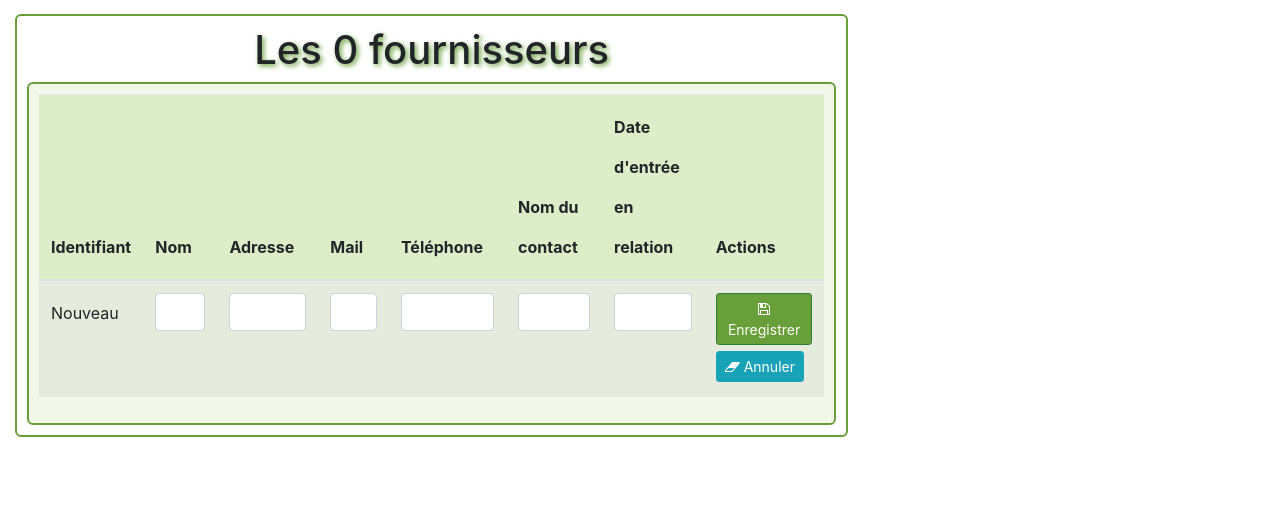
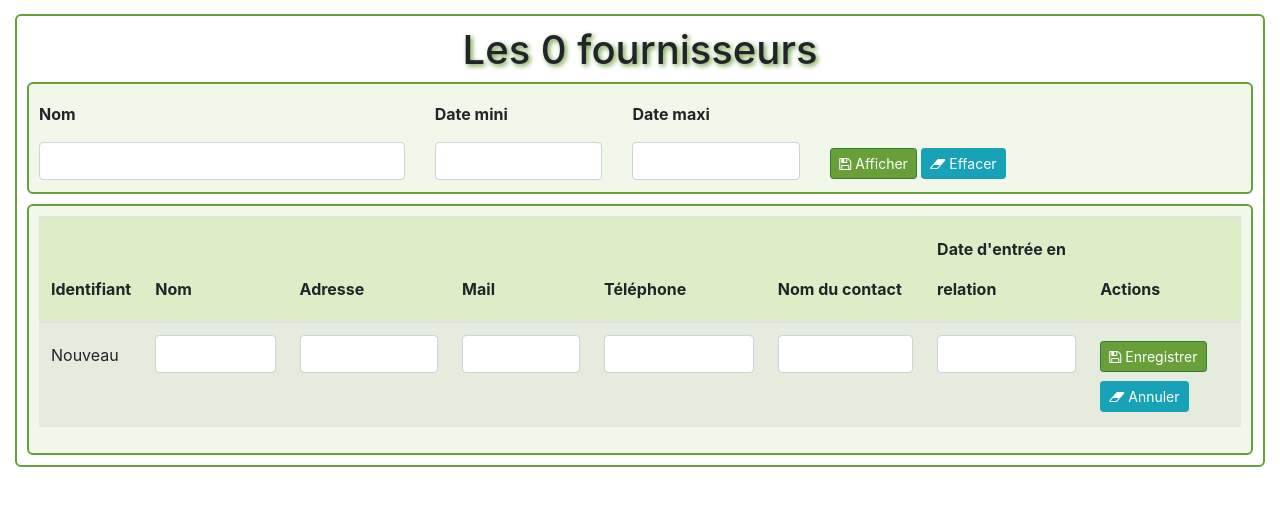
Before and after one commit to ProjetMaya/Maya, a Symfony app: template templates/fournisseur/index.html.twig in a window 1280 px wide. Shown: the part 56-562 px from the top of the page. Run offline with Twig, Linux system fonts and the light colour scheme; the template is opened without the code that fills it, so the values that code supplies are empty; form fields are guessed from the names that the template uses; some libraries are stand-ins or nearby versions.

Commit message:
Ajout pagination et recherche multi-critères à la gestion des fournisseurs

```diff
--- a/templates/fournisseur/index.html.twig
+++ b/templates/fournisseur/index.html.twig
@@ -3,13 +3,45 @@
 {% block title %}Fournisseurs{% endblock %}
 
 {% block body %}
-    <div class="col-md-8 contenu-blanc">
+    <div class="contenu-blanc">
 
         <h1>Les <span> {{ lesFournisseurs | length }}  </span>fournisseurs</h1>
 
         {{ include('messages.html.twig') }}
 
-        <div class="contenu">
+        {# formulaire de recherche des fournisseurs #}
+        {{ form_start(formRecherche) }}
+        <div class="container-fluid contenu" style="margin-bottom: 10px;">
+            <div class="row">
+                <div class="col-md-8 row font-weight-bold">
+                    <div class="col-md-6">{{ form_label(formRecherche.nom) }}</div>
+                    <div class="col-md-3">{{ form_label(formRecherche.dateMini) }}</div>
+                    <div class="col-md-3">{{ form_label(formRecherche.dateMaxi) }}</div>
+                </div>
+            </div>
+
+            <div class="row">
+
+                <div class="col-md-8 row">
+                    <div class="col-md-6">{{ form_widget(formRecherche.nom) }}</div>
+                    <div class="col-md-3">{{ form_widget(formRecherche.dateMini) }}</div>
+                    <div class="col-md-3">{{ form_widget(formRecherche.dateMaxi) }}</div>
+                </div>
+
+                <div class="col-md-4">
+                    <button class="btn btn-primary btn-sm" type="submit" formaction="{{ path('fournisseur') }}"
+                            title="Afficher les fournisseurs"><i class="fa fa-save"></i> Afficher
+                    </button>
+                    <button class="btn btn-info btn-sm" type="reset" title="Effacer la saisie"><i
+                                class="fa fa-eraser"></i> Effacer
+                    </button>
+                </div>
+
+            </div>
+        </div>
+        {{ form_end(formRecherche) }}
+
+        <div class="container-fluid contenu">
             <table class="table table-striped table-advance table-hover">
                 <thead>
                 <tr class="bg-entete">
@@ -106,6 +138,10 @@
                 {% endfor %}
                 </tbody>
             </table>
+            {# display navigation #}
+            <div class="navigation">
+                {{ knp_pagination_render(lesFournisseurs) }}
+            </div>
         </div>
     </div>
 {% endblock %}
```
Also changed, not shown: src/Controller/FournisseurController.php (+46 -4 lines), src/Entity/FournisseurRecherche.php (added, +72 -0 lines), src/Form/FournisseurRechercheType.php (added, +28 -0 lines), src/Repository/FournisseurRepository.php (+27 -26 lines).
